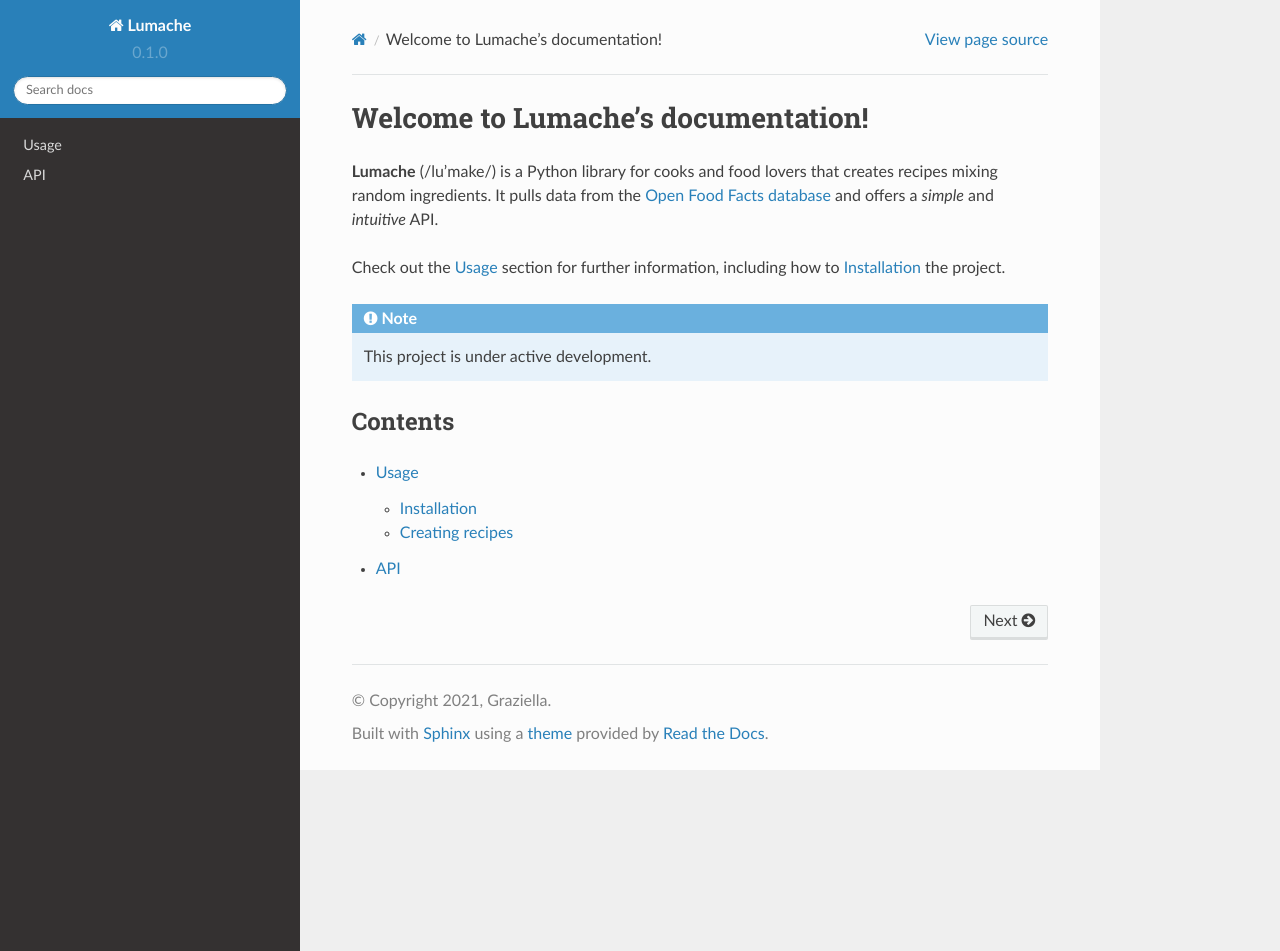
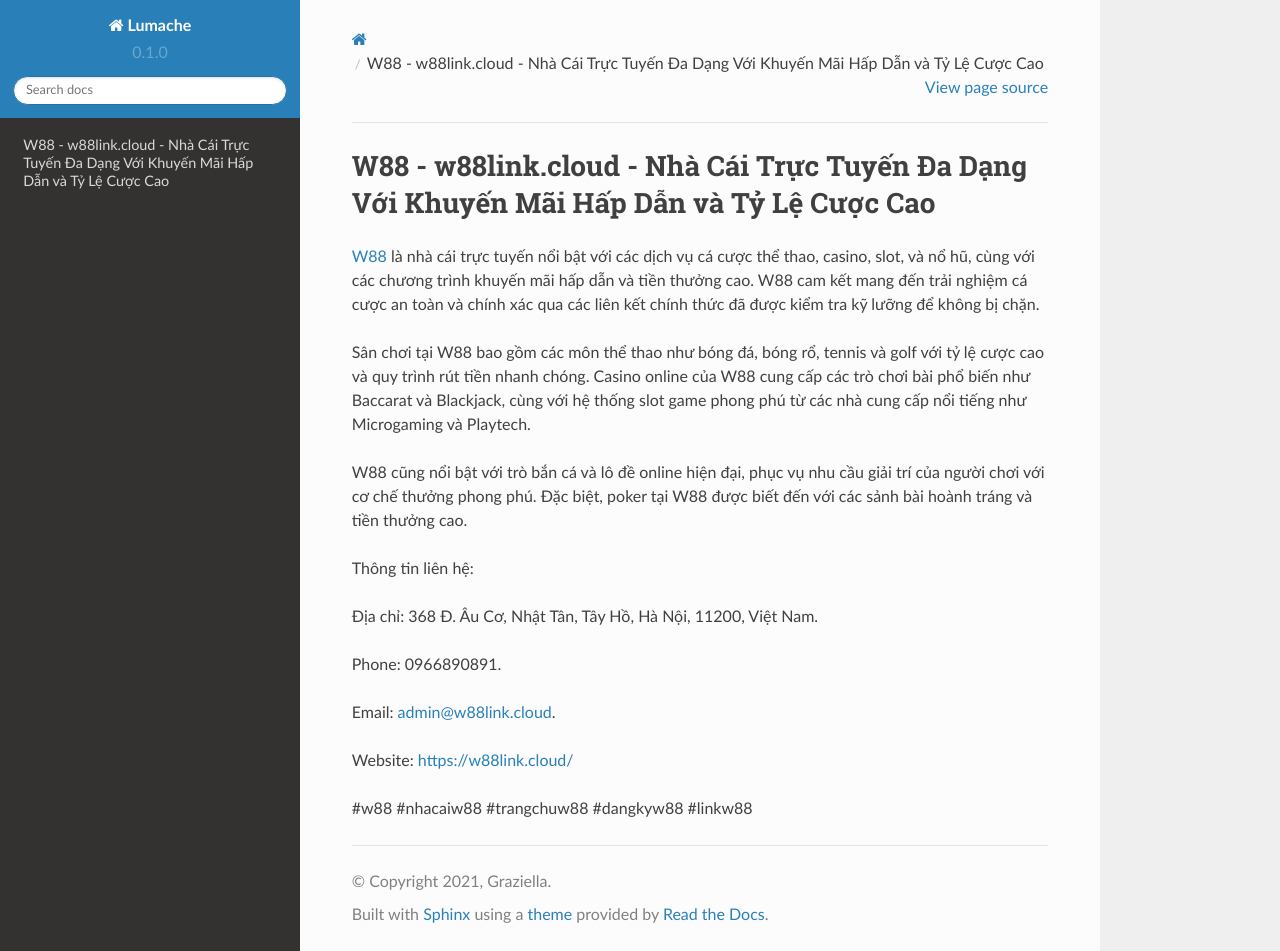
Before and after one commit to morriscraig2868/w88linkcloud, a Sphinx documentation site: the page built from docs/source/index.rst, in a window 1280 px wide and 951 px high. Built offline with Sphinx 7.4.7 and the Read the Docs theme 2.0.0, drawn with Linux system fonts in a browser that asks for light colours.

Commit message:
Update index.rst

```diff
--- a/docs/source/index.rst
+++ b/docs/source/index.rst
@@ -1,22 +1,20 @@
-Welcome to Lumache's documentation!
+W88 - w88link.cloud - Nhà Cái Trực Tuyến Đa Dạng Với Khuyến Mãi Hấp Dẫn và Tỷ Lệ Cược Cao
 ===================================
 
-**Lumache** (/lu'make/) is a Python library for cooks and food lovers
-that creates recipes mixing random ingredients.
-It pulls data from the `Open Food Facts database <https://world.openfoodfacts.org/>`_
-and offers a *simple* and *intuitive* API.
+`W88 <https://w88link.cloud/>`_ là nhà cái trực tuyến nổi bật với các dịch vụ cá cược thể thao, casino, slot, và nổ hũ, cùng với các chương trình khuyến mãi hấp dẫn và tiền thưởng cao. W88 cam kết mang đến trải nghiệm cá cược an toàn và chính xác qua các liên kết chính thức đã được kiểm tra kỹ lưỡng để không bị chặn.
 
-Check out the :doc:`usage` section for further information, including
-how to :ref:`installation` the project.
+Sân chơi tại W88 bao gồm các môn thể thao như bóng đá, bóng rổ, tennis và golf với tỷ lệ cược cao và quy trình rút tiền nhanh chóng. Casino online của W88 cung cấp các trò chơi bài phổ biến như Baccarat và Blackjack, cùng với hệ thống slot game phong phú từ các nhà cung cấp nổi tiếng như Microgaming và Playtech.
 
-.. note::
+W88 cũng nổi bật với trò bắn cá và lô đề online hiện đại, phục vụ nhu cầu giải trí của người chơi với cơ chế thưởng phong phú. Đặc biệt, poker tại W88 được biết đến với các sảnh bài hoành tráng và tiền thưởng cao.
 
-   This project is under active development.
+Thông tin liên hệ:
 
-Contents
---------
+Địa chỉ: 368 Đ. Âu Cơ, Nhật Tân, Tây Hồ, Hà Nội, 11200, Việt Nam.
 
-.. toctree::
+Phone: 0966890891.
 
-   usage
-   api
+Email: admin@w88link.cloud.
+
+Website: https://w88link.cloud/
+
+#w88 #nhacaiw88 #trangchuw88 #dangkyw88 #linkw88
```
